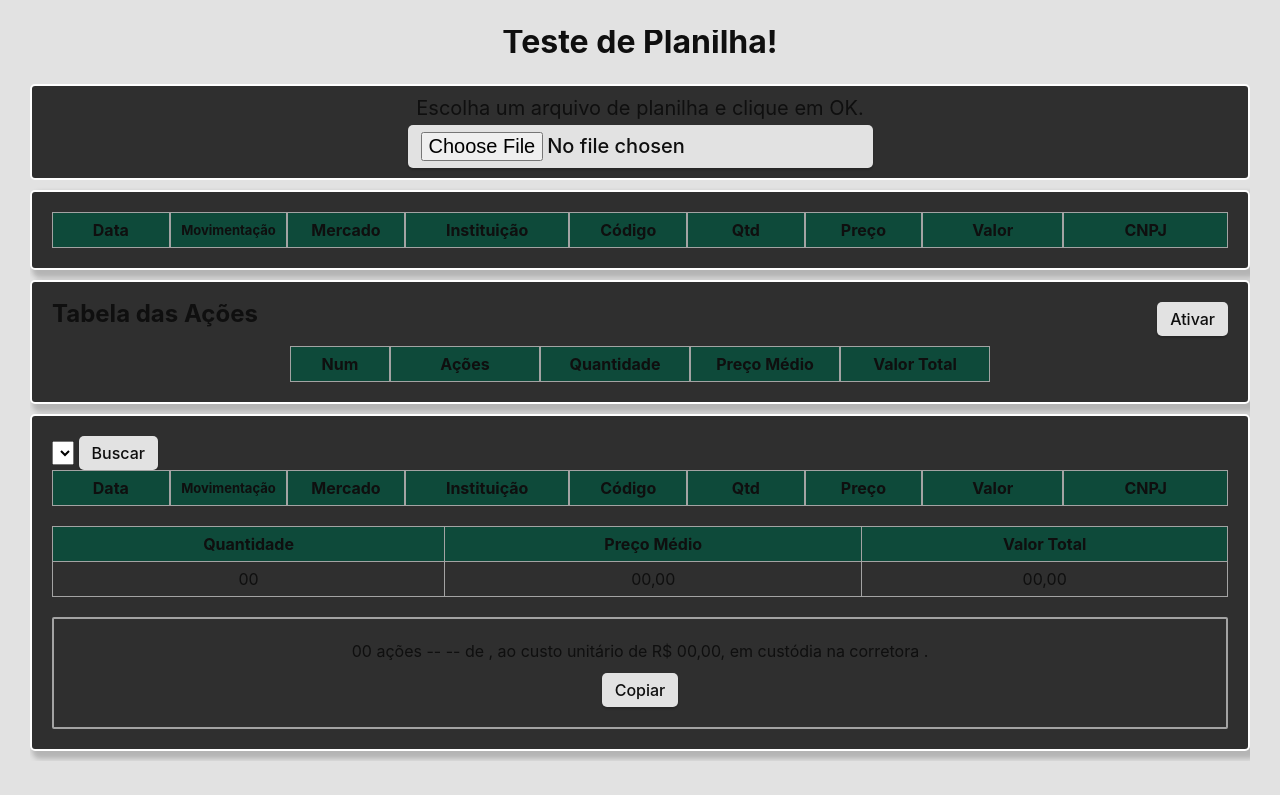
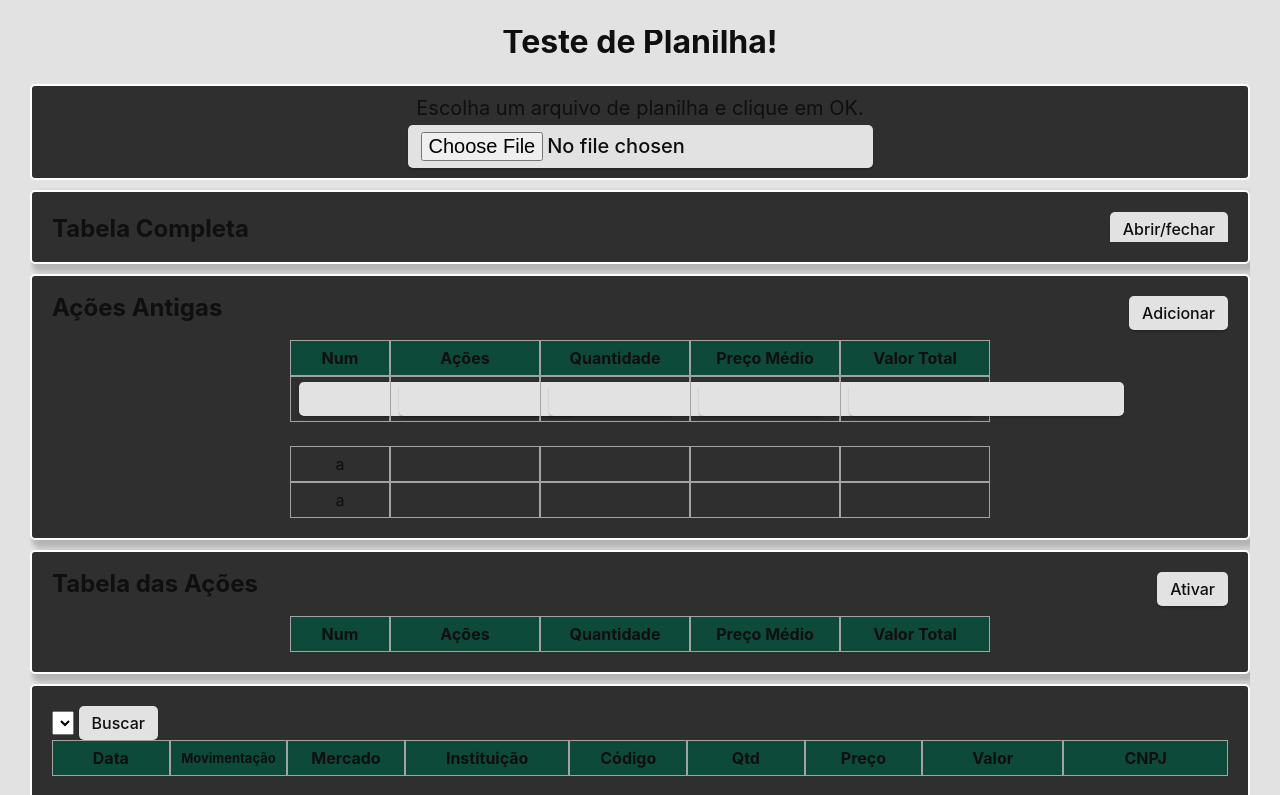
Before and after one commit to JonatasAlexandrao/Custo_medio, a Svelte app: page / in a window 1280 px wide. Shown: the top 795 px of the page. Built offline with nearby package versions, Linux system fonts and the light colour scheme.

Commit message:
criado botao de maximizar tabela completa

```diff
--- a/src/App.svelte
+++ b/src/App.svelte
@@ -2,9 +2,10 @@
 
   import readXlsxFile from 'read-excel-file'
   import Card from './containers/Card/Card.svelte';
-  import Table from './components/TradingTable/TradingTable.svelte';
-  import StoksListTable from './components/StocksListTable/StocksListTable.svelte';
+  import TradingTable from './components/TradingTable/TradingTable.svelte';
+  import StocksListTable from './components/StocksListTable/StocksListTable.svelte';
   import SearchStocks from './components/SearchStocks/SearchStocks.svelte';
+  import OldStocks from './components/OldStocks/OldStocks.svelte';
 
 
   let input
@@ -72,11 +73,15 @@
   </div>
 
   <Card>
-    <Table tableInfo={tableInfo} />
+    <TradingTable tableInfo={tableInfo} />
   </Card>
 
   <Card>
-    <StoksListTable tableInfo={tableInfo} />
+    <OldStocks />
+  </Card>
+
+  <Card>
+    <StocksListTable tableInfo={tableInfo} />
   </Card>
 
   <Card>
--- /dev/null
+++ b/src/components/OldStocks/OldStocks.svelte
@@ -0,0 +1,119 @@
+<script>
+
+  export let title = "Ações Antigas"
+  let tableInfo = []
+
+  const stocksListHeader = ["Num","Ações", "Quantidade", "Preço Médio", "Valor Total"]
+
+
+
+  function sumOfQuantity(stock) {
+
+    const response = tableInfo.reduce( (previous, current) => {
+      return current.codigoNegociacao == stock ? previous + current.quantidade : previous
+    }, 0)
+
+    return response
+  }
+
+  function totalInvestment(stock) {
+
+    const response = tableInfo.reduce( (previous, current) => {
+      return current.codigoNegociacao == stock ? previous + current.valor : previous
+    }, 0)
+
+    const responseFormated = response.toLocaleString('pt-BR', {minimumFractionDigits: 2, maximumFractionDigits: 2})
+
+    return responseFormated
+
+  }
+
+  function averagePrice(stock) {
+
+    const f1 = tableInfo.reduce( (previous, current) => {
+      return current.codigoNegociacao == stock ? previous + (current.quantidade * current.preco) : previous
+    }, 0)
+
+    const f2 = sumOfQuantity(stock)
+
+    const response = (f1/f2)
+    const responseFormated = response.toLocaleString('pt-BR', {minimumFractionDigits: 2, maximumFractionDigits: 2})
+
+    return responseFormated
+
+  }
+
+</script>
+
+
+<div class="container-old-stocks">
+  <div class="title">
+    <h2>{title}</h2>
+    <button>Adicionar</button>
+  </div>
+    <table>
+      <thead>
+        <tr>
+          {#each stocksListHeader as columns}
+            <th>{columns}</th>
+          {/each}
+        </tr>
+      </thead>
+      <tbody>
+          <tr>
+            <td><input type="text"></td>
+            <td><input type="text"></td>
+            <td><input type="text"></td>
+            <td><input type="text"></td>
+            <td><input type="text"></td>
+          </tr>
+          <br>
+
+          <tr>
+            <td>a</td>
+            <td></td>
+            <td></td>
+            <td></td>
+            <td></td>
+          </tr>
+          <tr>
+            <td>a</td>
+            <td></td>
+            <td></td>
+            <td></td>
+            <td></td>
+          </tr>
+      </tbody>
+    </table>
+
+</div>
+
+
+<style>
+  .title {
+    display: flex;
+    justify-content: space-between;
+    margin-bottom: 1rem;
+  }
+
+  .container-old-stocks { overflow: auto; }
+
+  .container-old-stocks > table tr {
+    display: grid;
+    justify-content: center;
+    grid-template-columns: minmax(7rem, 10rem) minmax(10rem, 15rem) minmax(10rem, 15rem) minmax(10rem, 15rem) minmax(10rem, 15rem);
+  }
+
+  .container-old-stocks > table tr:hover {
+    background-color: rgba(163, 163, 163, .3);
+  }
+
+  .container-old-stocks > table tr th {
+    display: flex;
+    justify-content: center;
+    align-items: center;
+  }
+
+
+
+</style>
--- a/src/components/TradingTable/TradingTable.svelte
+++ b/src/components/TradingTable/TradingTable.svelte
@@ -2,7 +2,8 @@
 <script>
 
   export let tableInfo = []
-  $: keys = tableInfo.length ? Object.keys(tableInfo[0]) : []
+  let title = "Tabela Completa"
+  let maximize = false
 
   let tableHeader = ["Data", "Movimentação", "Mercado", "Instituição", "Código", "Qtd", "Preço", "Valor", "CNPJ", "Nome no Pregão"]
 
@@ -12,13 +13,21 @@
     return response
   }
 
+
+
 </script>
 
 
 
 
-<div class="container-table">
-    <table class="-table-base">
+<div class="container-table" class:-active={maximize}>
+
+  <div class="title">
+    <h2>{title}</h2>
+    <button on:click={ () => maximize = !maximize }>Abrir/fechar</button>
+  </div>
+
+  <table class="table-base">
     <thead>
       <tr>
         {#each tableHeader as columns}
@@ -48,7 +57,21 @@
 
 <style>
   .container-table {
+    height: 3rem;
+    overflow: hidden;
+
+  }
+
+  .container-table.-active {
+    height: auto;
     overflow: auto;
   }
 
+  .container-table .title {
+    display: flex;
+    justify-content: space-between;
+    align-items: center;
+    margin-bottom: 1rem;
+  }
+
 </style>
--- a/src/containers/Card/Card.svelte
+++ b/src/containers/Card/Card.svelte
@@ -1,12 +1,8 @@
 <script>
-
-
 </script>
 
 <div class="card-container">
-
   <slot></slot>
-
 </div>
 
 <style>
@@ -22,4 +18,6 @@
     box-shadow: .5rem .5rem .5rem .3rem rgba(0, 0, 0, 0.2);
     background-color: #2f2f2f;
   }
+
+
 </style>
```
Lines whose indentation alone changed are shown as unchanged.
